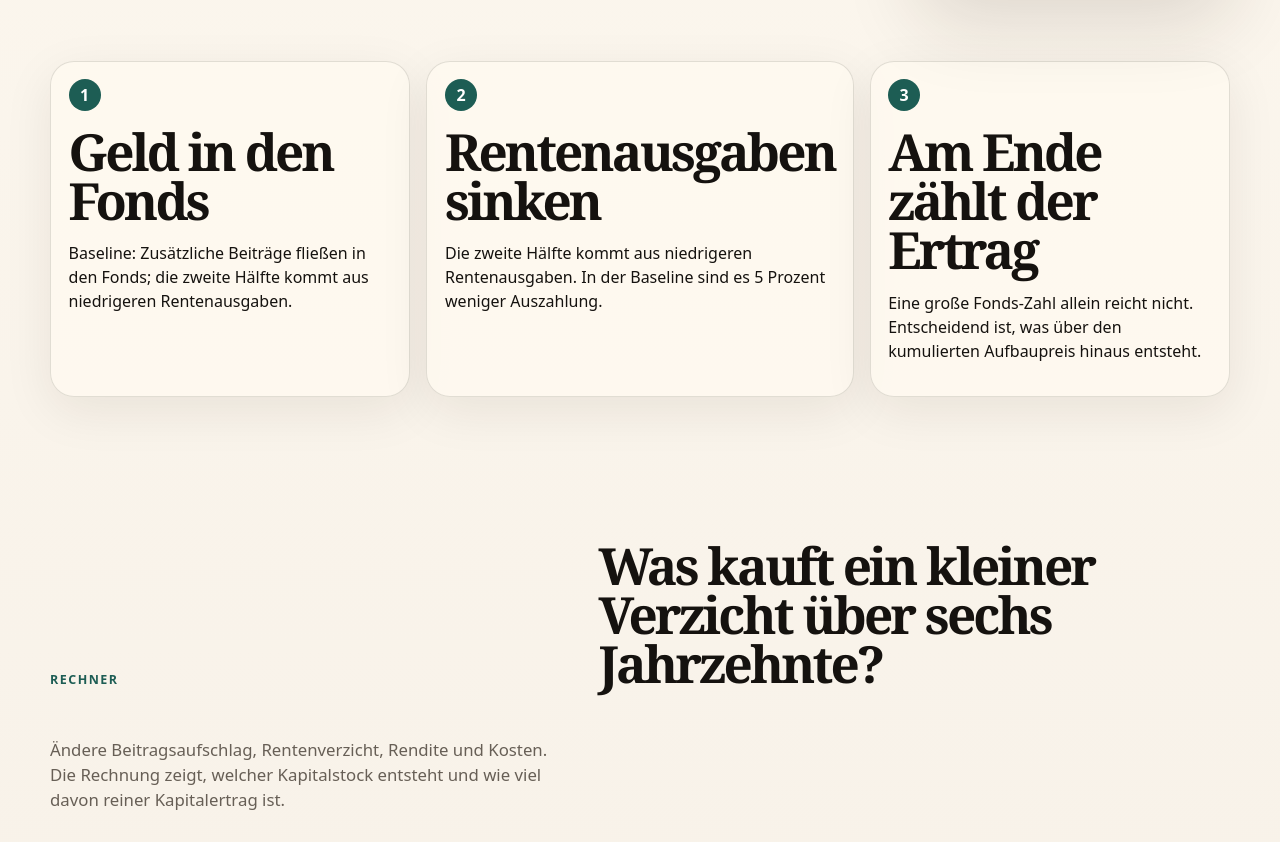
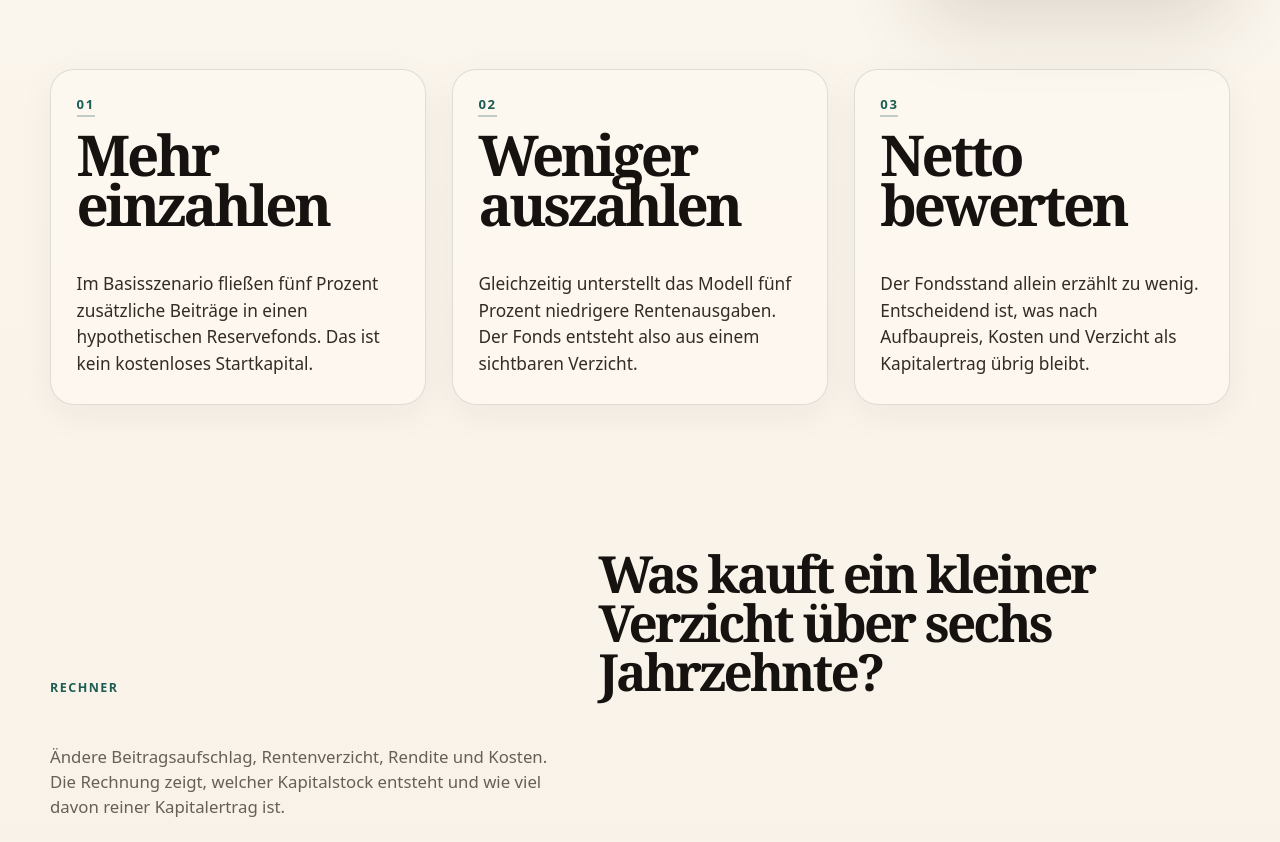
Before and after one commit to lambadalambda/rente-alternative-history, a plain HTML site: page index.html in a window 1280 px wide. Shown: the part 1157-1999 px from the top of the page. Drawn offline with Linux system fonts and the light colour scheme.

Commit message:
Refine principle cards

```diff
--- a/assets/styles.css
+++ b/assets/styles.css
@@ -238,8 +238,8 @@ summary:focus-visible {
 .principles {
   display: grid;
   grid-template-columns: repeat(3, 1fr);
-  gap: 1rem;
-  padding: 1rem 0 5rem;
+  gap: clamp(1rem, 2vw, 1.6rem);
+  padding: 1.5rem 0 5rem;
 }
 
 .principles article,
@@ -255,19 +255,37 @@ summary:focus-visible {
 }
 
 .principles article {
-  padding: 1.1rem;
+  display: flex;
+  min-height: clamp(21rem, 26vw, 28rem);
+  flex-direction: column;
+  padding: clamp(1.35rem, 2vw, 1.8rem);
+  background: rgba(255, 250, 241, 0.58);
+  box-shadow: 0 10px 36px rgba(40, 28, 16, 0.055);
+}
+
+.principles h2 {
+  max-width: 9ch;
+  margin: 0.8rem 0 2rem;
+  font-size: clamp(2.9rem, 4.4vw, 5rem);
+  line-height: 0.9;
+}
+
+.principles p {
+  max-width: 34ch;
+  margin: auto 0 0;
+  color: #332b24;
+  font-size: clamp(1rem, 1.35vw, 1.18rem);
+  line-height: 1.55;
 }
 
 .pill {
-  display: inline-grid;
-  place-items: center;
-  width: 2rem;
-  height: 2rem;
-  margin-bottom: 1rem;
-  border-radius: 50%;
-  background: var(--accent);
-  color: white;
+  display: block;
+  width: fit-content;
+  border-bottom: 2px solid rgba(29, 93, 84, 0.28);
+  color: var(--accent);
+  font-size: 0.82rem;
   font-weight: 900;
+  letter-spacing: 0.12em;
 }
 
 .model-section,
@@ -706,6 +724,10 @@ th {
     grid-template-columns: 1fr;
   }
 
+  .principles article {
+    min-height: 16rem;
+  }
+
   .controls {
     position: static;
   }
--- a/index.html
+++ b/index.html
@@ -48,19 +48,19 @@
 
       <section class="principles" aria-label="Die einfache Idee">
         <article>
-          <span class="pill">1</span>
-          <h2>Geld in den Fonds</h2>
-          <p>Baseline: Zusätzliche Beiträge fließen in den Fonds; die zweite Hälfte kommt aus niedrigeren Rentenausgaben.</p>
+          <span class="pill">01</span>
+          <h2>Mehr einzahlen</h2>
+          <p>Im Basisszenario fließen fünf Prozent zusätzliche Beiträge in einen hypothetischen Reservefonds. Das ist kein kostenloses Startkapital.</p>
         </article>
         <article>
-          <span class="pill">2</span>
-          <h2>Rentenausgaben sinken</h2>
-          <p>Die zweite Hälfte kommt aus niedrigeren Rentenausgaben. In der Baseline sind es 5 Prozent weniger Auszahlung.</p>
+          <span class="pill">02</span>
+          <h2>Weniger auszahlen</h2>
+          <p>Gleichzeitig unterstellt das Modell fünf Prozent niedrigere Rentenausgaben. Der Fonds entsteht also aus einem sichtbaren Verzicht.</p>
         </article>
         <article>
-          <span class="pill">3</span>
-          <h2>Am Ende zählt der Ertrag</h2>
-          <p>Eine große Fonds-Zahl allein reicht nicht. Entscheidend ist, was über den kumulierten Aufbaupreis hinaus entsteht.</p>
+          <span class="pill">03</span>
+          <h2>Netto bewerten</h2>
+          <p>Der Fondsstand allein erzählt zu wenig. Entscheidend ist, was nach Aufbaupreis, Kosten und Verzicht als Kapitalertrag übrig bleibt.</p>
         </article>
       </section>
 
```
